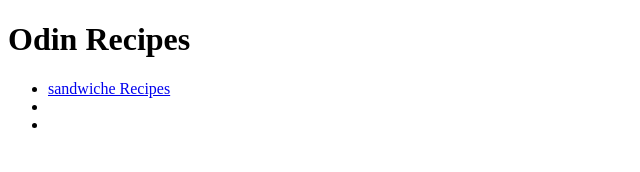
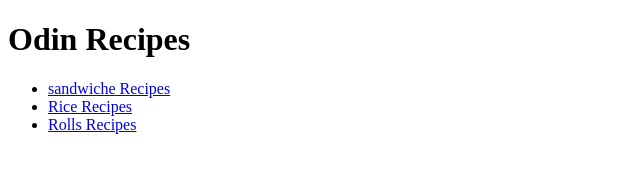
Before and after one commit to iasidba/odin-recipes, a plain HTML site: page index.html in a window 1280 px wide. Shown: the whole page, without its empty margins (0-640 px from the left). Drawn offline with Linux system fonts and the light colour scheme.

Commit message:
html file linked to other files

```diff
--- a/index.html
+++ b/index.html
@@ -9,8 +9,8 @@
     <h1>Odin Recipes</h1>
     <ul>
     <li><a href="recipes/sandwiche.html">sandwiche Recipes</a></li>
-    <li><a href="recipes/rice.html"></a></li>
-    <li><a href="recipes/rolls.html"></a></li>
+    <li><a href="recipes/rice.html">Rice Recipes</a></li>
+    <li><a href="recipes/rolls.html">Rolls Recipes</a></li>
     </ul>
 </body>
 </html>
```
